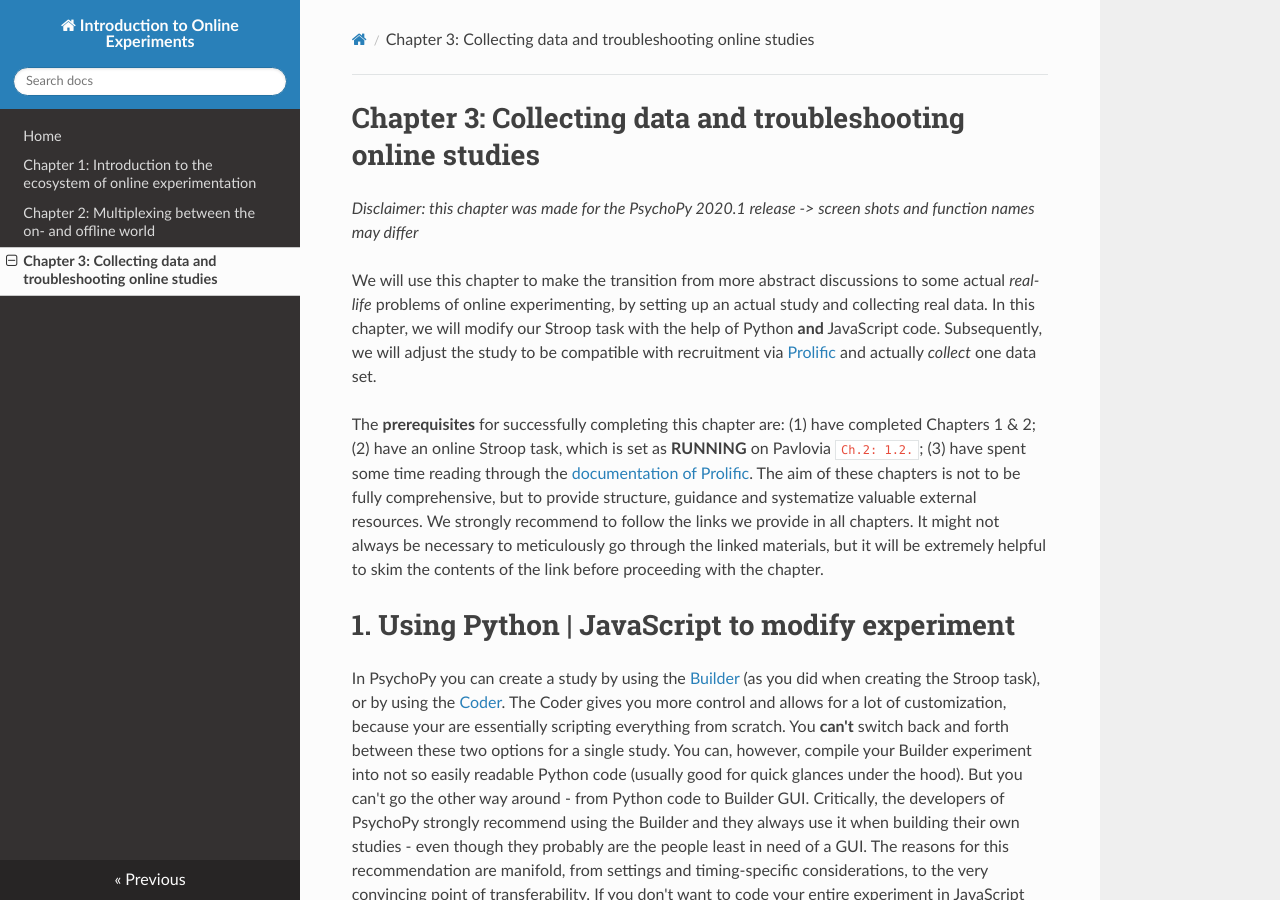
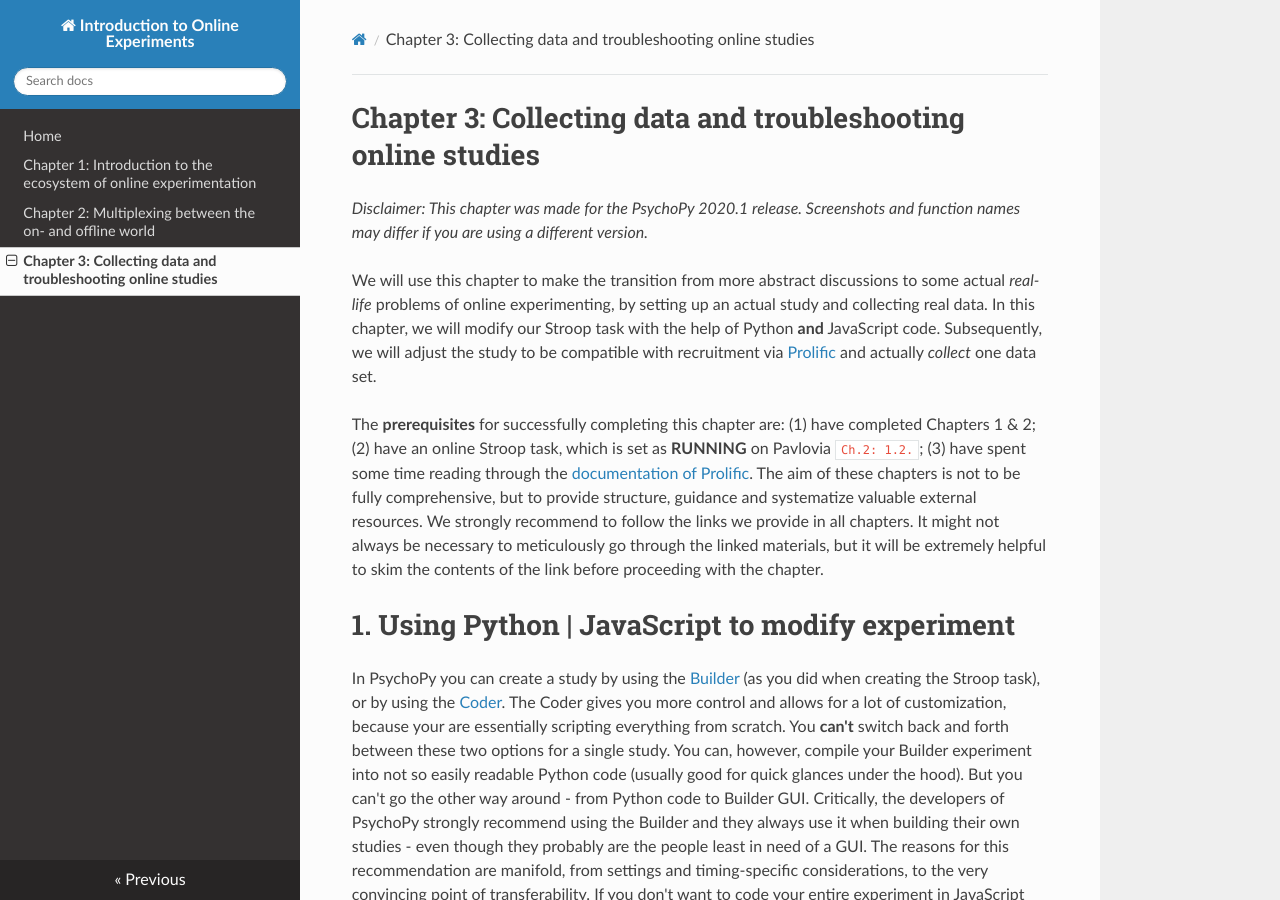
Before and after one commit to onlinews/online_ws, an MkDocs documentation site: the page built from docs/Ch_3_CollectingData.md, in a window 1280 px wide and 900 px high. Built offline with MkDocs 1.6.1, drawn with Linux system fonts in a browser that asks for light colours; nearby versions of some CDN libraries.

Commit message:
editing up to date

```diff
--- a/docs/Ch_3_CollectingData.html
+++ b/docs/Ch_3_CollectingData.html
@@ -22,7 +22,7 @@
 </style>
 </head>
 <body><div id="readme" class="container"><article class="markdown-body entry-content"><h1 id="chapter-3-collecting-data-and-troubleshooting-online-studies"><strong>Chapter 3: Collecting data and troubleshooting online studies</strong></h1>
-<p><em>Disclaimer: this chapter was made for the PsychoPy 2020.1 release -&gt; screen shots and function names may differ</em></p>
+<p><em>Disclaimer: This chapter was made for the PsychoPy 2020.1 release. Screenshots and function names may differ if you are using a different version.</em></p>
 <p>We will use this chapter to make the transition from more abstract discussions to some actual <em>real-life</em> problems of online experimenting, by setting up an actual study and collecting real data.
 In this chapter, we will modify our Stroop task with the help of Python <strong>and</strong> JavaScript code. Subsequently, we will adjust the study to be compatible with recruitment via <a href="https://www.prolific.co/">Prolific</a> and actually <em>collect</em> one data set.</p>
 <p>The <strong>prerequisites</strong> for successfully completing this chapter are: (1) have completed Chapters 1 &amp; 2; (2) have an online Stroop task, which is set as <strong>RUNNING</strong> on Pavlovia <code>Ch.2: 1.2.</code>; (3) have spent some time reading through the <a href="https://researcher-help.prolific.co/hc/en-gb">documentation of Prolific</a>. The aim of these chapters is not to be fully comprehensive, but to provide structure, guidance and systematize valuable external resources. We strongly recommend to follow the links we provide in all chapters. It might not always be necessary to meticulously go through the linked materials, but it will be extremely helpful to skim the contents of the link before proceeding with the chapter.</p>
--- a/docs/Ch_3_CollectingData.md
+++ b/docs/Ch_3_CollectingData.md
@@ -1,5 +1,5 @@
 # **Chapter 3: Collecting data and troubleshooting online studies**
-*Disclaimer: this chapter was made for the PsychoPy 2020.1 release -> screen shots and function names may differ*
+*Disclaimer: This chapter was made for the PsychoPy 2020.1 release. Screenshots and function names may differ if you are using a different version.*
 
 We will use this chapter to make the transition from more abstract discussions to some actual *real-life* problems of online experimenting, by setting up an actual study and collecting real data.
 In this chapter, we will modify our Stroop task with the help of Python **and** JavaScript code. Subsequently, we will adjust the study to be compatible with recruitment via [Prolific](https://www.prolific.co/) and actually *collect* one data set.
```
